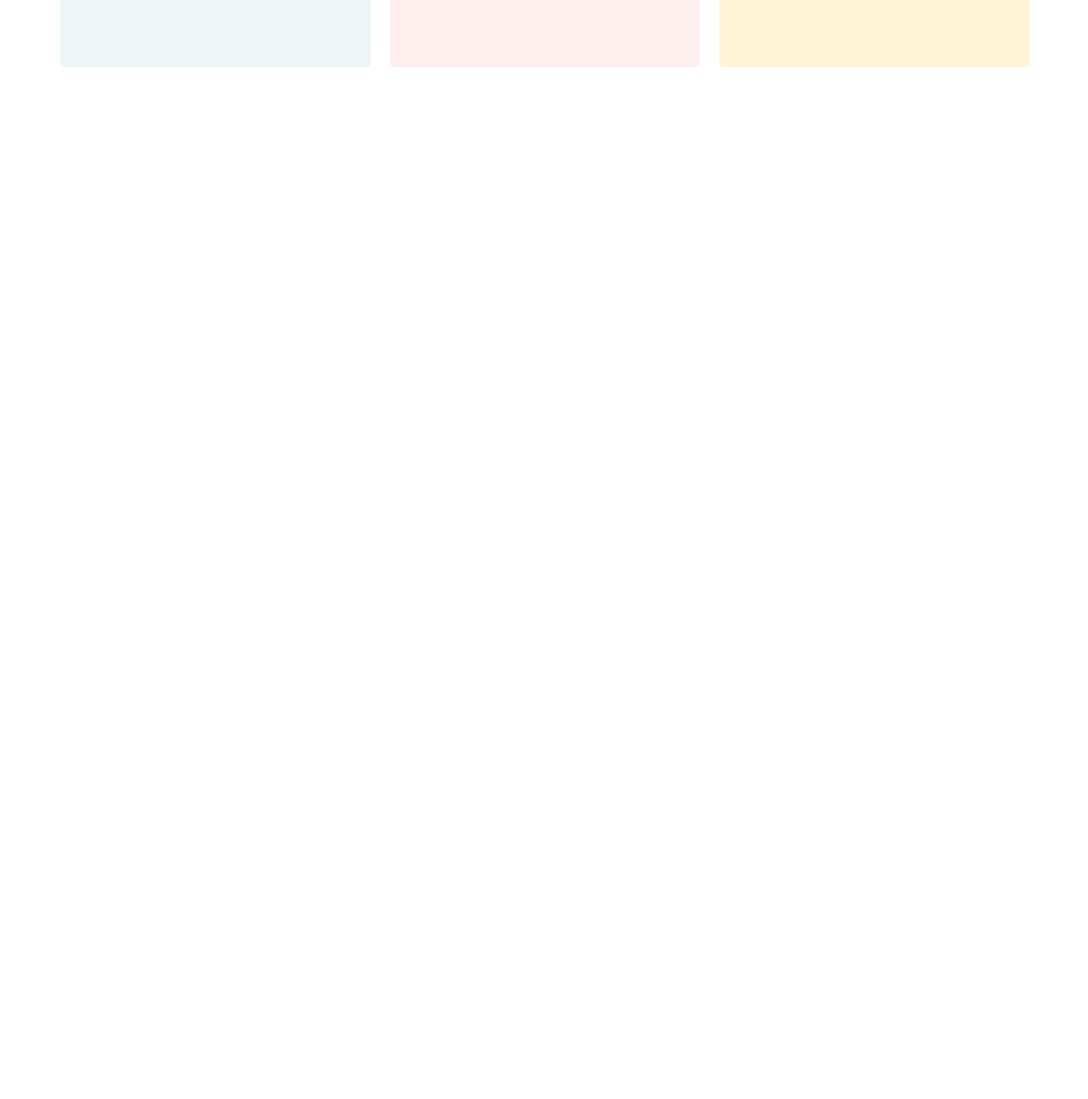
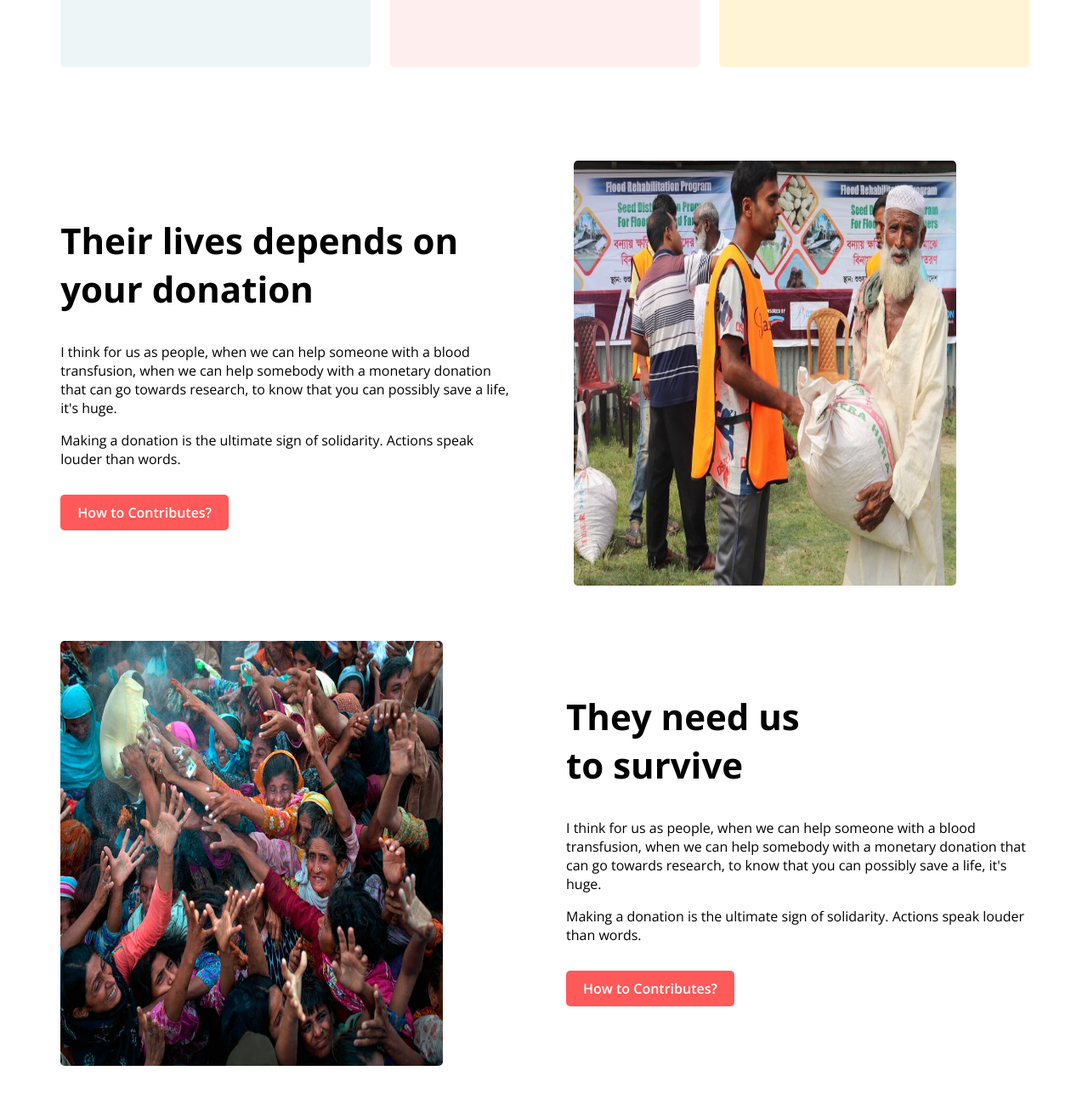
Before and after one commit to zahidupm/donate-today, a plain HTML site: page index.html in a window 1280 px wide. Shown: the part 1657-2950 px from the top of the page at 85% size. Before the commit the page ends 1824 px from the top, so only its background shows below. Drawn offline with nearby package versions, Linux system fonts and the light colour scheme.

Commit message:
contibutes-area

```diff
--- a/index.html
+++ b/index.html
@@ -86,6 +86,30 @@
                 </div>
             </div>
         </div>
+        <div class="contributes-area">
+            <div class="single-contributes-itemn">
+                <div class="contributes-details left-text">
+                    <h1>Their lives depends on your donation</h1>
+                    <p>I think for us as people, when we can help someone with a blood transfusion, when we can help somebody with a monetary donation that can go towards research, to know that you can possibly save a life, it's huge.</p>
+                    <p>Making a donation is the ultimate sign of solidarity. Actions speak louder than words.</p>
+                <a href="" class="boxed-btn">How to Contributes?</a>
+                </div>
+                <div class="contributes-img">
+                    <img src="images/donation10.jpg" alt="">
+                </div>
+            </div>
+            <div class="single-contributes-itemn right-side">
+                <div class="contributes-img">
+                    <img src="images/donation6.jpg" alt="">
+                </div>
+                <div class="contributes-details">
+                    <h1>They need us <br>to survive</h1>
+                    <p>I think for us as people, when we can help someone with a blood transfusion, when we can help somebody with a monetary donation that can go towards research, to know that you can possibly save a life, it's huge.</p>
+                    <p>Making a donation is the ultimate sign of solidarity. Actions speak louder than words.</p>
+                    <a href="" class="boxed-btn">How to Contributes?</a>
+                </div>
+            </div>
+        </div>
     </section>
 </body>
 </html>
--- a/style.css
+++ b/style.css
@@ -146,3 +146,49 @@ body{
 .donate-plan-area {
     padding: 80px 0;
 }
+.single-contributes-itemn {
+    display: flex;
+}
+
+.contributes-area {
+    margin-left: 5%;
+    margin-right: 5%;
+}
+.contributes-details h1 {
+    font-size: 42px;
+    font-weight: 700;
+}
+.contributes-details {
+    width: 50%;
+}
+
+.contributes-img {
+    width: 50%;
+}
+
+.contributes-img img {
+    width: 450px;
+    height: 500px;
+}
+.contributes-details.left-text {
+    padding-right: 70px;
+}
+.single-contributes-itemn {
+    padding: 30px 0;
+}
+
+.contributes-img img {
+    border-radius: 5px;
+}
+
+.contributes-details h1 {
+    padding-top: 10px;
+}
+.right-side .contributes-details {
+    padding-left: 52px;
+    padding-top: 15px;
+}
+
+.contributes-details.left-text {
+    padding-top: 20px;
+}
```
